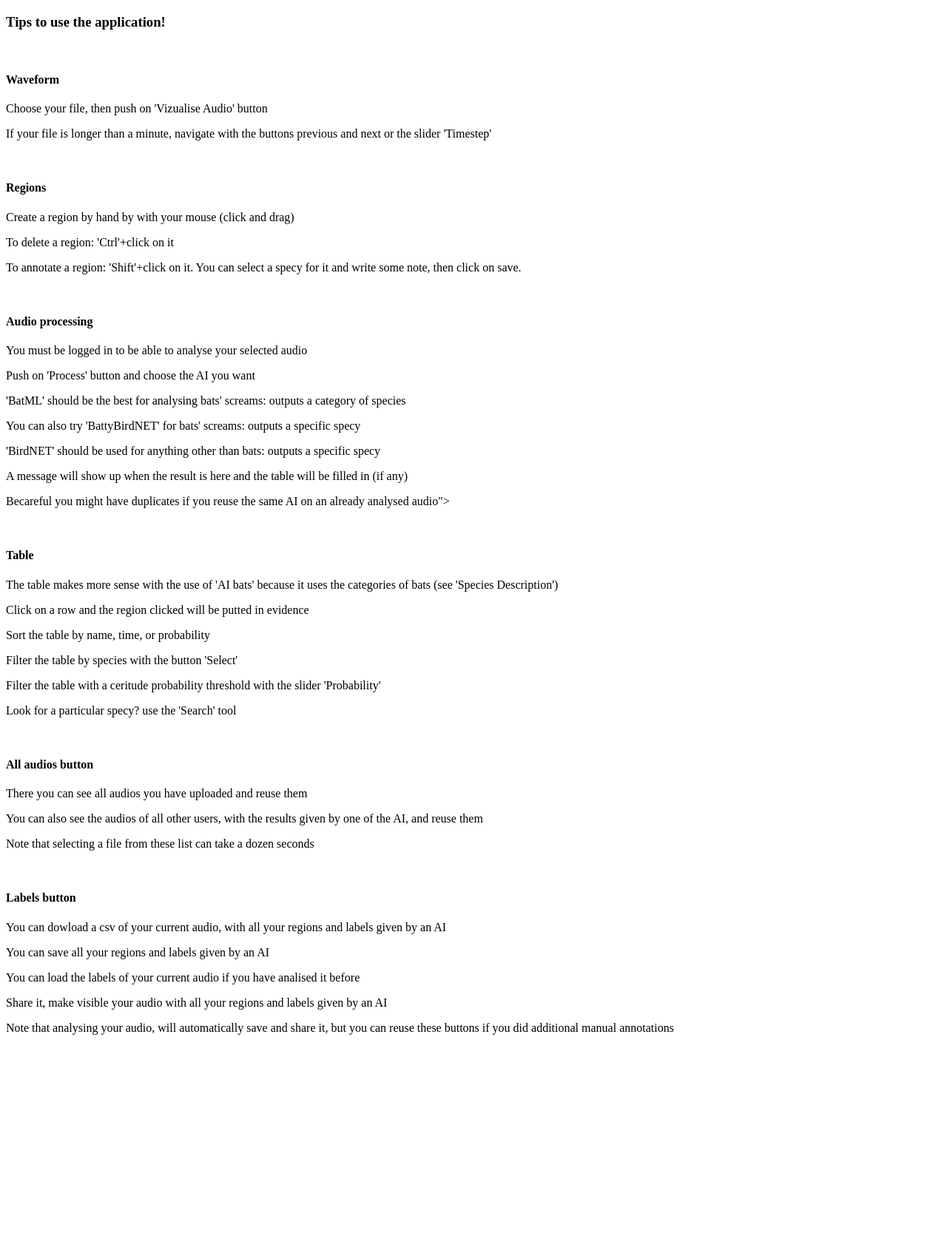
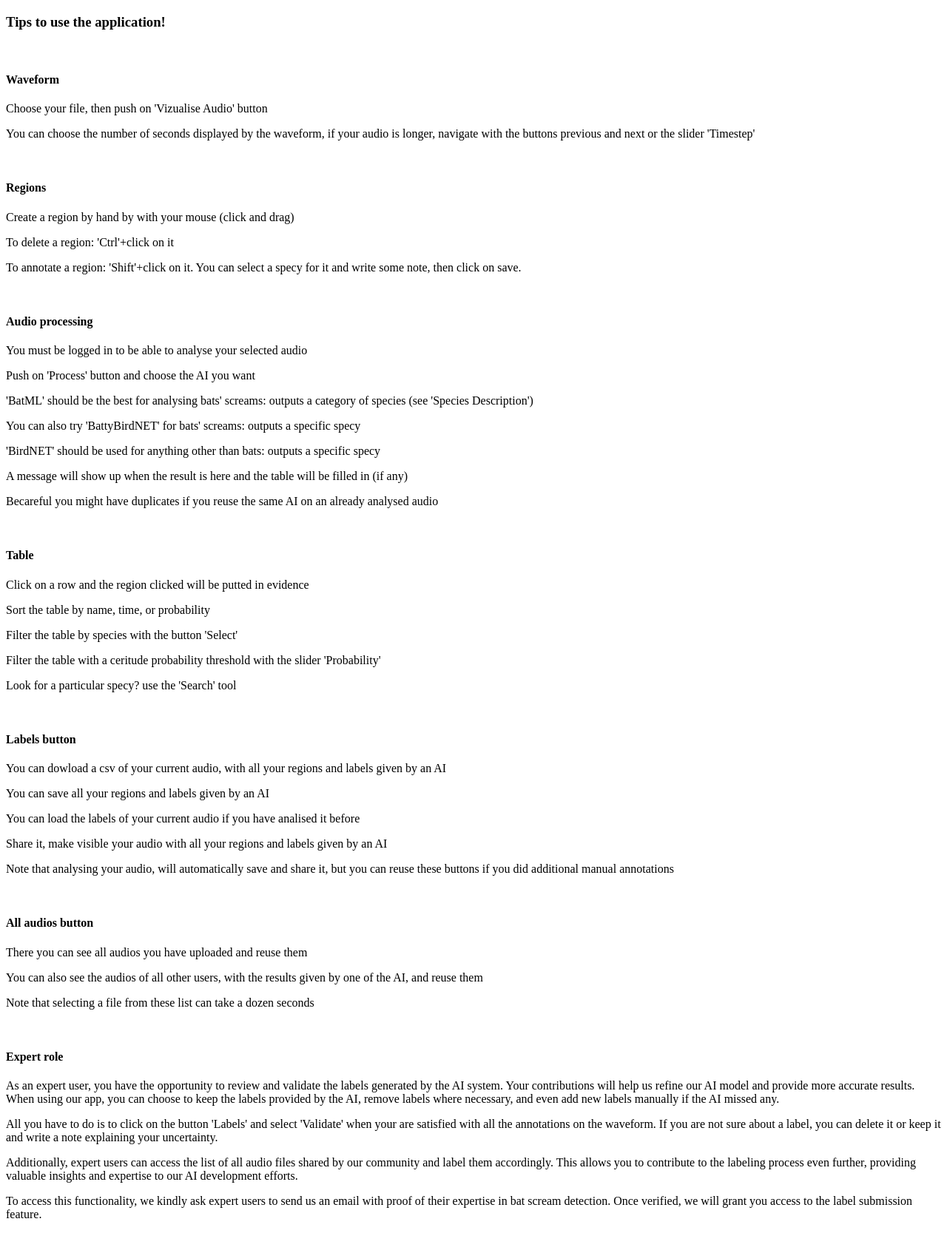
Before and after one commit to angerlache/EchoExplorer, a Flask app: page /tips in a window 1280 px wide. Shown: the whole page at 74% size. Before the commit the page ends 1399 px from the top, so only its background shows below. Run offline with Flask 3, Linux system fonts and the light colour scheme.

Commit message:
explanation of expert users and labelled data

```diff
--- a/app/templates/tips.html
+++ b/app/templates/tips.html
@@ -14,7 +14,7 @@
 
     <h4>Waveform</h4>
     <p>Choose your file, then push on 'Vizualise Audio' button</p>
-    <p>If your file is longer than a minute, navigate with the buttons previous and next or the slider 'Timestep'</p>
+    <p>You can choose the number of seconds displayed by the waveform, if your audio is longer, navigate with the buttons previous and next or the slider 'Timestep' </p>
 
     <br>
 
@@ -28,21 +28,29 @@
     <h4>Audio processing</h4>
     <p>You must be logged in to be able to analyse your selected audio</p>
     <p>Push on 'Process' button and choose the AI you want</p>
-    <p>'BatML' should be the best for analysing bats' screams: outputs a category of species</p>
+    <p>'BatML' should be the best for analysing bats' screams: outputs a category of species (see 'Species Description')</p>
     <p>You can also try 'BattyBirdNET' for bats' screams: outputs a specific specy</p>
     <p>'BirdNET' should be used for anything other than bats: outputs a specific specy</p>
     <p>A message will show up when the result is here and the table will be filled in (if any)</p>
-    <p>Becareful you might have duplicates if you reuse the same AI on an already analysed audio"></audio></p>
+    <p>Becareful you might have duplicates if you reuse the same AI on an already analysed audio</p>
 
     <br>
 
     <h4>Table</h4>
-    <p>The table makes more sense with the use of 'AI bats' because it uses the categories of bats (see 'Species Description')</p>
     <p>Click on a row and the region clicked will be putted in evidence</p>
     <p>Sort the table by name, time, or probability</p>
     <p>Filter the table by species with the button 'Select'</p>
     <p>Filter the table with a ceritude probability threshold with the slider 'Probability'</p>
     <p>Look for a particular specy? use the 'Search' tool</p>
+
+    <br>
+
+    <h4>Labels button</h4>
+    <p>You can dowload a csv of your current audio, with all your regions and labels given by an AI</p>
+    <p>You can save all your regions and labels given by an AI</p>
+    <p>You can load the labels of your current audio if you have analised it before</p>
+    <p>Share it, make visible your audio with all your regions and labels given by an AI</p>
+    <p>Note that analysing your audio, will automatically save and share it, but you can reuse these buttons if you did additional manual annotations</p>
 
     <br>
 
@@ -53,14 +61,15 @@
 
     <br>
 
-    <h4>Labels button</h4>
-    <p>You can dowload a csv of your current audio, with all your regions and labels given by an AI</p>
-    <p>You can save all your regions and labels given by an AI</p>
-    <p>You can load the labels of your current audio if you have analised it before</p>
-    <p>Share it, make visible your audio with all your regions and labels given by an AI</p>
-    <p>Note that analysing your audio, will automatically save and share it, but you can reuse these buttons if you did additional manual annotations</p>
-
-
+    <h4>Expert role</h4>
+    <p>As an expert user, you have the opportunity to review and validate the labels generated by the AI system.
+    Your contributions will help us refine our AI model and provide more accurate results.
+    When using our app, you can choose to keep the labels provided by the AI, remove labels where necessary, and even add new labels manually if the AI missed any.
+    <p>All you have to do is to click on the button 'Labels' and select 'Validate' when your are satisfied with all the annotations on the waveform.
+    If you are not sure about a label, you can delete it or keep it and write a note explaining your uncertainty.</p>
+    <p>Additionally, expert users can access the list of all audio files shared by our community and label them accordingly.
+    This allows you to contribute to the labeling process even further, providing valuable insights and expertise to our AI development efforts.</p>
+    <p>To access this functionality, we kindly ask expert users to send us an email with proof of their expertise in bat scream detection. Once verified, we will grant you access to the label submission feature.</p>
 
 
 </body>
```
